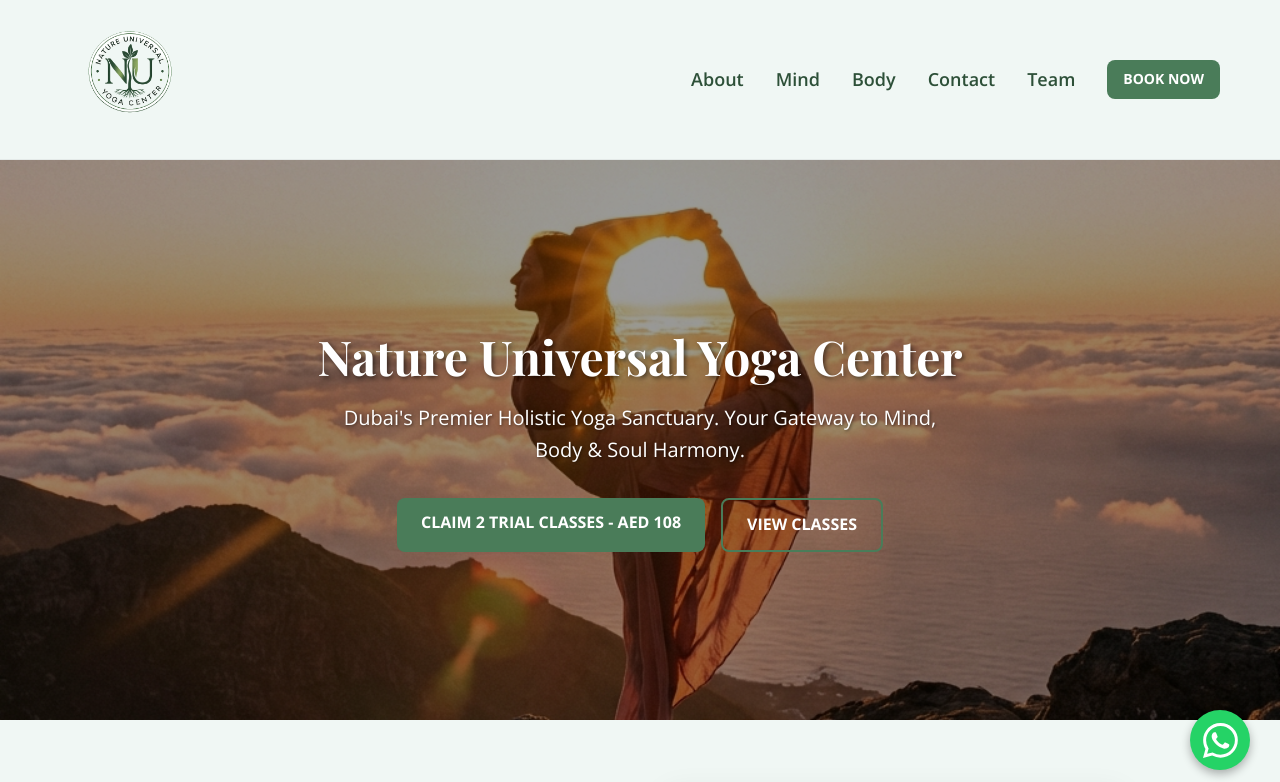
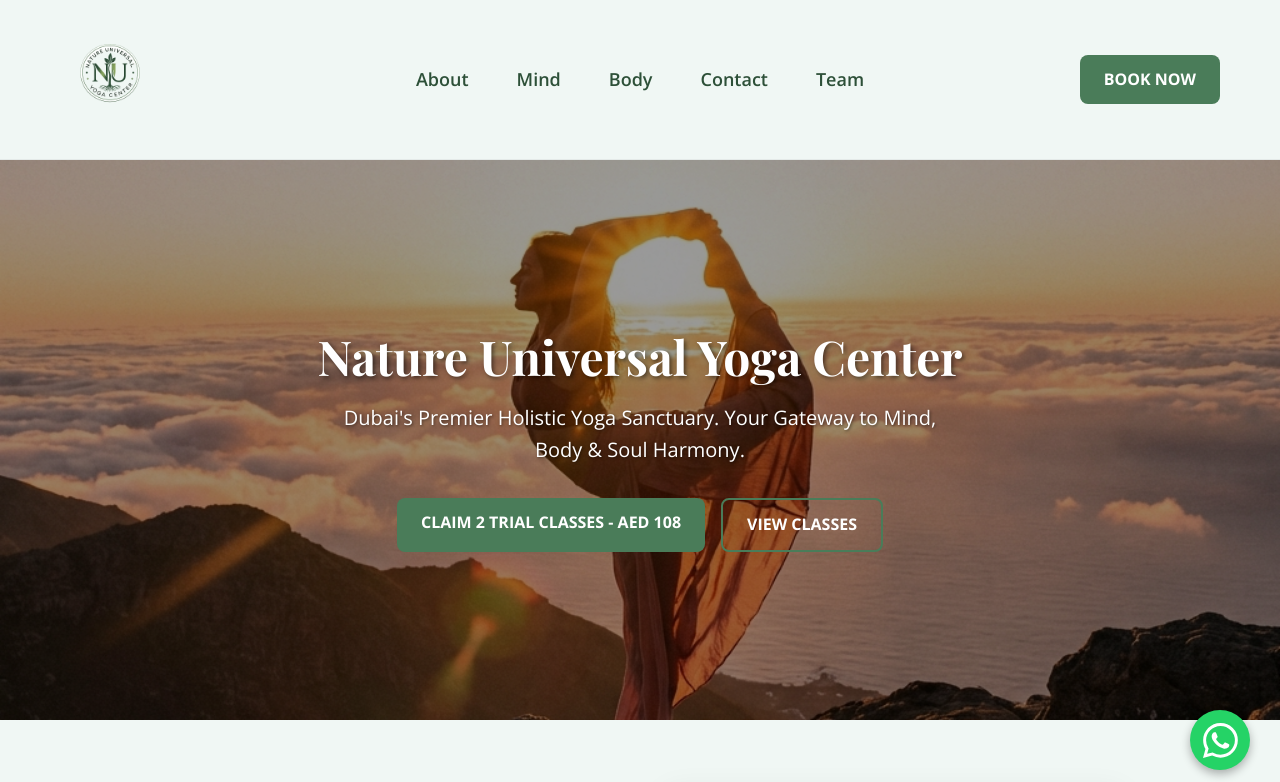
Before and after one commit to Fazilfazi991/yogafinal, a React (Vite) app: page / in a window 1280 px wide. Shown: the top 782 px of the page. Built offline with nearby package versions, Linux system fonts and the light colour scheme; a web font is replaced by a local one.

Commit message:
Refactor Header layout: Logo Left, Nav Center, CTA Right

```diff
--- a/src/components/Header.tsx
+++ b/src/components/Header.tsx
@@ -5,29 +5,37 @@ const Header: React.FC = () => {
     return (
         <header className="header" style={{ height: 'var(--header-height)', display: 'flex', alignItems: 'center', backgroundColor: 'var(--bg-primary)', position: 'sticky', top: 0, zIndex: 100, borderBottom: '1px solid rgba(0,0,0,0.05)' }}>
             <div className="container header-container" style={{ display: 'flex', justifyContent: 'space-between', alignItems: 'center', width: '100%' }}>
-                <Link to="/" style={{ textDecoration: 'none' }}>
-                    <div className="logo">
-                        <img src="/logo-new.png" alt="Nature Universal Logo" style={{ height: '140px', width: 'auto' }} />
-                    </div>
-                </Link>
 
-                <nav className="header-nav" style={{ display: 'flex', gap: '2rem', alignItems: 'center' }}>
-                    <Link to="/about" style={{ fontWeight: 600, textDecoration: 'none', color: 'inherit' }}>About</Link>
-                    <Link to="/mind" style={{ fontWeight: 600, textDecoration: 'none', color: 'inherit' }}>Mind</Link>
-                    <Link to="/classes" style={{ fontWeight: 600, textDecoration: 'none', color: 'inherit' }}>Body</Link>
-                    <Link to="/contact" style={{ fontWeight: 600, textDecoration: 'none', color: 'inherit' }}>Contact</Link>
-                    <Link to="/team" style={{ fontWeight: 600, textDecoration: 'none', color: 'inherit' }}>Team</Link>
+                {/* 1. Logo Section (Left) */}
+                <div style={{ flex: '1', display: 'flex', justifyContent: 'flex-start' }}>
+                    <Link to="/" style={{ textDecoration: 'none' }}>
+                        <div className="logo">
+                            <img src="/logo-new.png" alt="Nature Universal Logo" style={{ height: '100px', width: 'auto' }} />
+                        </div>
+                    </Link>
+                </div>
 
+                {/* 2. Navigation Section (Center) */}
+                <nav className="header-nav" style={{ flex: '2', display: 'flex', justifyContent: 'center', gap: '3rem', alignItems: 'center' }}>
+                    <Link to="/about" style={{ fontWeight: 600, textDecoration: 'none', color: 'inherit', fontSize: '18px' }}>About</Link>
+                    <Link to="/mind" style={{ fontWeight: 600, textDecoration: 'none', color: 'inherit', fontSize: '18px' }}>Mind</Link>
+                    <Link to="/classes" style={{ fontWeight: 600, textDecoration: 'none', color: 'inherit', fontSize: '18px' }}>Body</Link>
+                    <Link to="/contact" style={{ fontWeight: 600, textDecoration: 'none', color: 'inherit', fontSize: '18px' }}>Contact</Link>
+                    <Link to="/team" style={{ fontWeight: 600, textDecoration: 'none', color: 'inherit', fontSize: '18px' }}>Team</Link>
+                </nav>
+
+                {/* 3. Action Section (Right) */}
+                <div style={{ flex: '1', display: 'flex', justifyContent: 'flex-end' }}>
                     <a
                         href="https://wa.me/971562050833"
                         target="_blank"
                         rel="noopener noreferrer"
                         className="btn btn-primary"
-                        style={{ padding: '8px 16px', fontSize: '14px', textDecoration: 'none', display: 'inline-block' }}
+                        style={{ padding: '12px 24px', fontSize: '16px', textDecoration: 'none', display: 'inline-block' }}
                     >
                         Book Now
                     </a>
-                </nav>
+                </div>
             </div>
         </header>
     );
```
